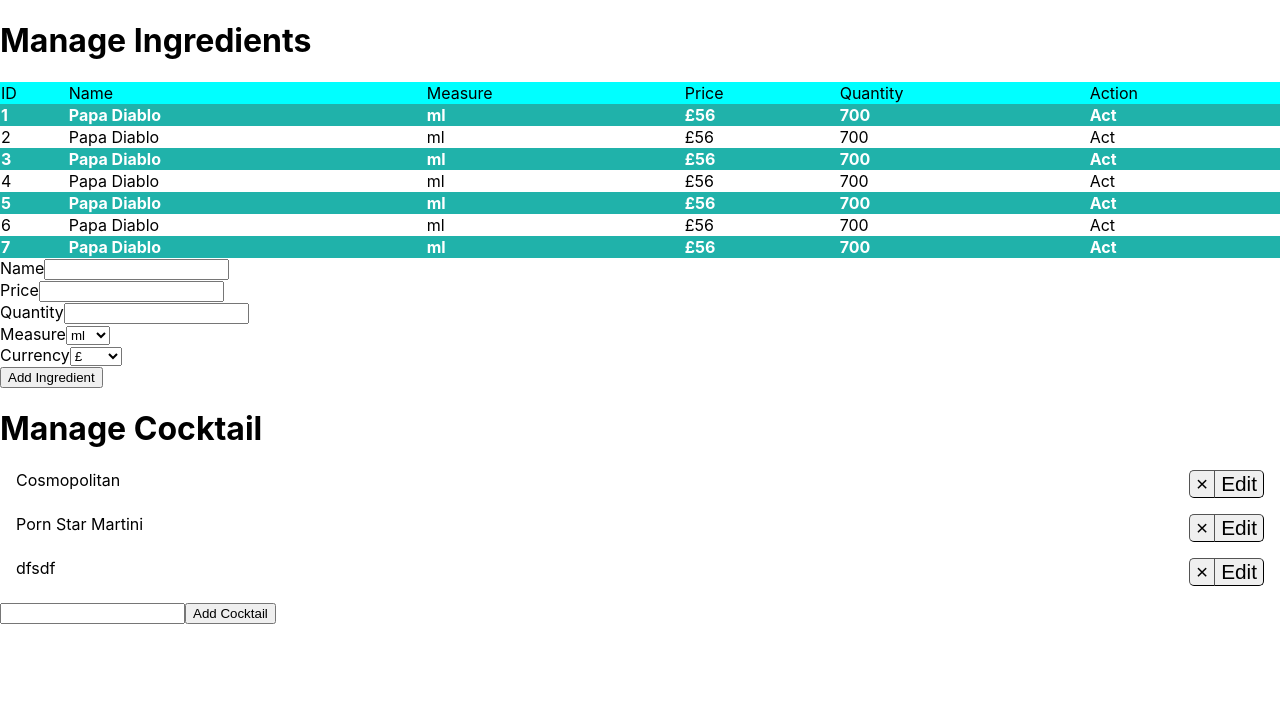
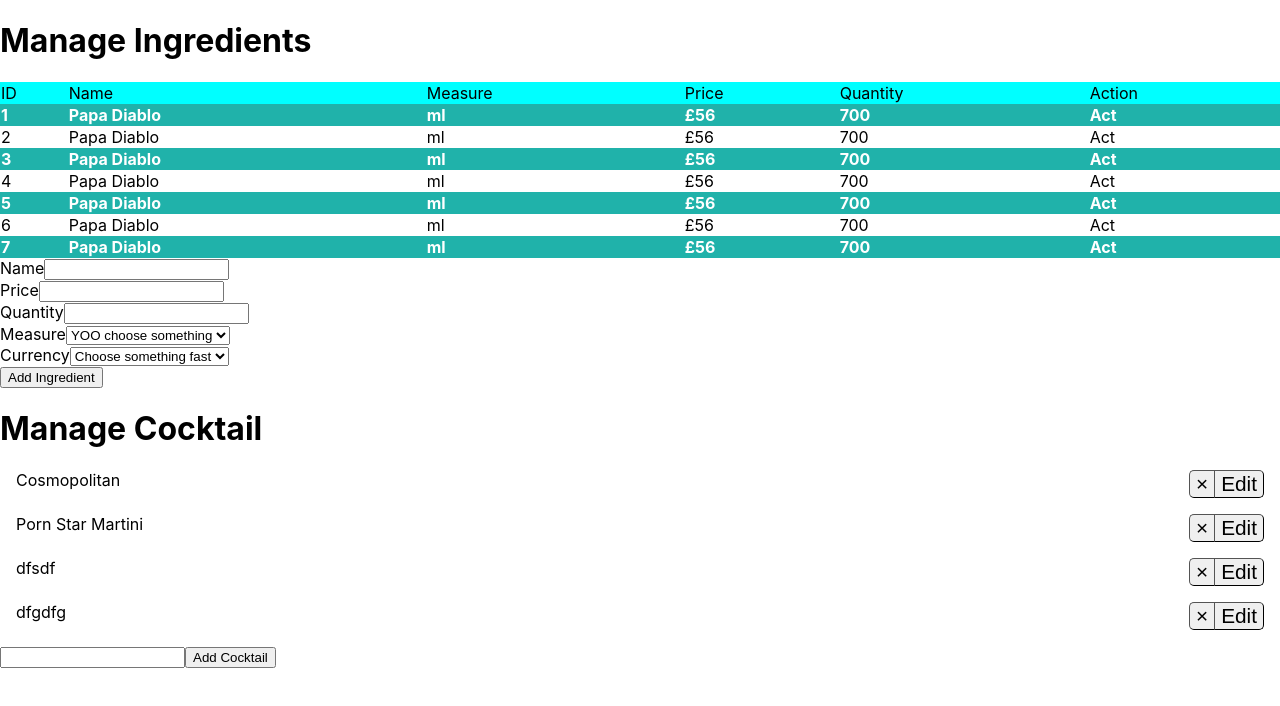
Before and after one commit to robertoalx/cocktail-price, a React (Create React App) app: page / in a window 1280 px wide. Shown: the top 706 px of the page. Built offline with nearby package versions, Linux system fonts and the light colour scheme; data requests are answered from the project's data file.

Commit message:
add ingredient, update to the dump and smart component.

```diff
--- a/src/component/ingredient/addIngredient/addIngredient.jsx
+++ b/src/component/ingredient/addIngredient/addIngredient.jsx
@@ -1,6 +1,8 @@
 import React from 'react'
 
-const AddIngredient = () => {
+const addIngredient = (props) => {
+    console.log(props)
+    const { addIngredientListener, validForm } = props
     return(
         <div>
             <form >
@@ -8,46 +10,59 @@
                     <label htmlFor="ingredient-name">Name</label>
                     <input
                         type="text"
+                        onChange={addIngredientListener}
                         required
-                        minLength="4"
+                        minLength="3"
                         id="ingredient-name"/>
                 </div>
                 <div>
                     <label htmlFor="ingredient-price">Price</label>
                     <input
                         type="number"
-                        min="0.01"
+                        onChange={addIngredientListener}
                         id="ingredient-price"/>
                 </div>
                 <div>
                     <label htmlFor="ingredient-quantity">Quantity</label>
                     <input
                         type="number"
-                        min="0.01"
+                        onChange={addIngredientListener}
                         id="ingredient-quantity"/>
                 </div>
                 <div>
                     <label htmlFor="ingredient-measure">Measure</label>
-                    <select id="ingredient-measure">
-                        <option value="ml" selected>ml</option>
+                    <select
+                        onChange={addIngredientListener}
+                        id="ingredient-measure"
+                        required>
+                        <option value="" >YOO choose something</option>
+                        <option value="ml" >ml</option>
                         <option value="unit">unit</option>
                         <option value="gr">gr</option>
                     </select>
                 </div>
                 <div>
                     <label htmlFor="ingredient-currency">Currency</label>
-                    <select name="ingredient-currency">
-                        <option value="£" selected>£</option>
+                    <select
+                        onChange={addIngredientListener}
+                        id="ingredient-currency"
+                        required>
+                        <option value="" >Choose something fast</option>
+                        <option value="£" >£</option>
                         <option value="$">$</option>
                         <option value="RON">RON</option>
                     </select>
                 </div>
                 <div>
-                    <button type="submit">Add Ingredient</button>
+                    <button
+                        id="create-it"
+                        disabled={validForm}
+                        onClick={addIngredientListener}
+                        type="submit">Add Ingredient</button>
                 </div>
             </form>
         </div>
     )
 }
 
-export default AddIngredient
+export default addIngredient
--- a/src/component/ingredient/addIngredient/index.jsx
+++ b/src/component/ingredient/addIngredient/index.jsx
@@ -1,3 +1,3 @@
-import AddIngredient from './addIngredient.jsx'
+import addIngredient from './addIngredient.jsx'
 
-export default AddIngredient
+export default addIngredient
--- a/src/component/ingredient/ingredient.jsx
+++ b/src/component/ingredient/ingredient.jsx
@@ -6,7 +6,30 @@
 
 class Ingredient extends Component{
     state = {
-        ingredient: []
+        ingredient: [],
+        formValueList: {
+            "ingredient-currency": {
+                value: '',
+                valid: false
+            },
+            "ingredient-measure": {
+                value: '',
+                valid: false
+            },
+            "ingredient-name": {
+                value: '',
+                valid: false
+            },
+            "ingredient-price": {
+                value: '',
+                valid: false
+            },
+            "ingredient-quantity": {
+                value: '',
+                valid: false
+            },
+            validForm: false
+        }
     }
 
     componentWillMount() {
@@ -31,7 +54,41 @@
             )
     }
 
+    checkIfFormIsValid = () => {
+        const arr = Object
+            .keys(this.state.formValueList)
+            .map(ingredient => this.state.formValueList[ingredient].valid)
+            .filter(valid => !valid)
+        this.setState({validForm: !arr.length})
+    }
+
+    updateStatewithForm = (aParam) => {
+        const {id, value, validity: {valid}} = aParam.target;
+        if (id === 'create-it') {
+            window.alert('create it in the database');
+            return
+        }
+
+
+        const { formValueList } = this.state
+        formValueList[id] = {
+            value,
+            valid
+        };
+        this.setState({formValueList})
+
+        this.checkIfFormIsValid()
+
+        console.group();
+        console.log(aParam.target.id)
+        console.log(aParam.target.value)
+        console.log(valid)
+        console.groupEnd();
+    }
+
+
     render() {
+        const { validForm } = this.state
         return (
             [<table className="full-table">
                 <thead>
@@ -48,7 +105,9 @@
                     {this.renderIngredientList()}
                 </tbody>
             </table>,
-            <AddIngredient/>]
+            <AddIngredient
+                addIngredientListener={this.updateStatewithForm}
+                validForm={validForm}/>]
         )
     }
 }
--- a/src/data/data.json
+++ b/src/data/data.json
@@ -11,6 +11,10 @@
     {
       "name": "dfsdf",
       "id": 3
+    },
+    {
+      "name": "dfgdfg",
+      "id": 4
     }
   ],
   "ingredient": [
```
